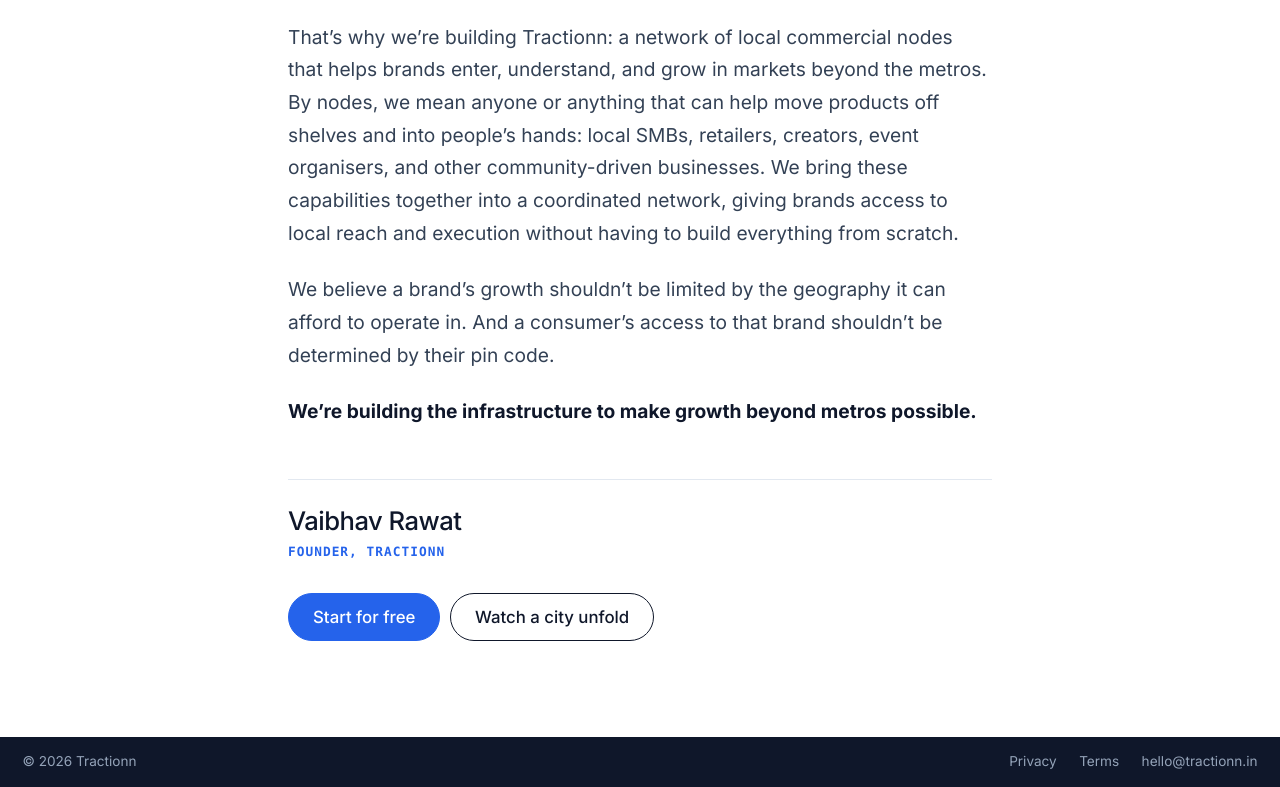
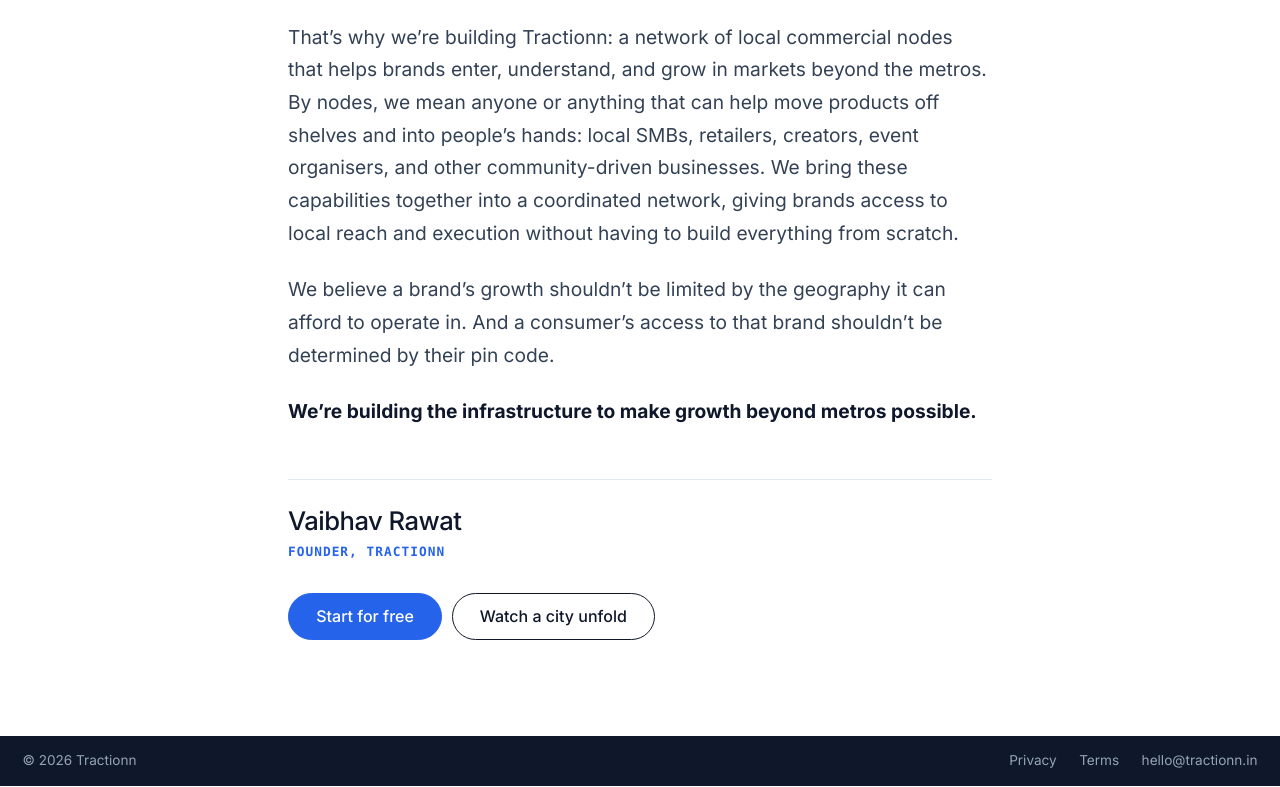
Before and after one commit to tractionnofficial/tractionn, a plain HTML site: page manifesto/index.html in a window 1280 px wide. Shown: the part 1004-1791 px from the top of the page. Drawn offline with Linux system fonts and the light colour scheme.

```diff
--- a/manifesto/index.html
+++ b/manifesto/index.html
@@ -86,6 +86,9 @@ main>.wrap{padding-left:1.4rem}
 .pfoot{display:flex;flex-wrap:wrap;gap:.5rem 1.7rem;justify-content:space-between;align-items:center;padding:.9rem 1.4rem;background:var(--txt);color:#94A3B8;font-size:.85rem}
 .pfoot a{color:#94A3B8;text-decoration:none}.pfoot a:hover{color:#fff}.pfoot nav{display:flex;gap:1.4rem}
 @media (max-width:860px){.pol{padding-top:2.4rem;padding-bottom:4rem}.pfoot{justify-content:center;text-align:center}}
+
+/* buttons: same padding as the homepage "Start for free" - equal space around the text */
+.acts a{height:auto!important;min-height:0!important;min-width:0!important;padding:.8rem 1.7rem!important;font-size:1rem!important;line-height:1.2!important;box-sizing:border-box}
 </style>
 </head>
 <body>
```
Also changed, not shown: index.html (+7 -0 lines), privacy/index.html (+3 -0 lines), terms/index.html (+3 -0 lines).
